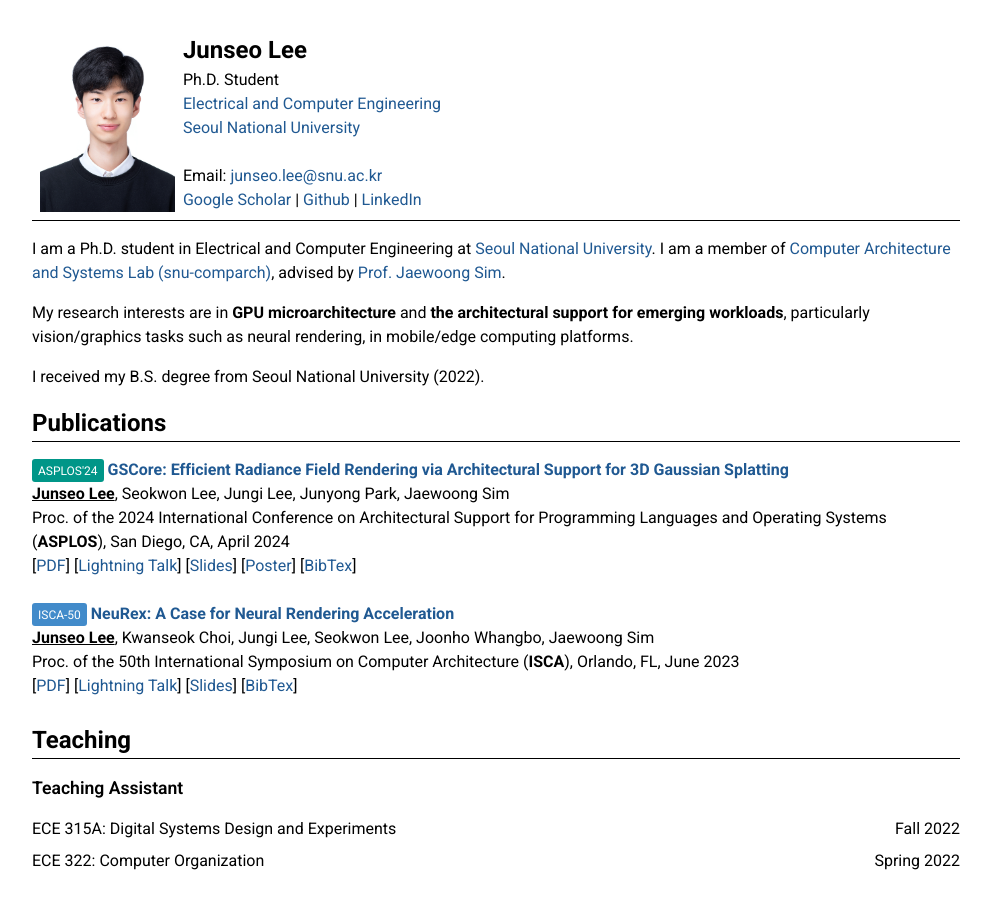
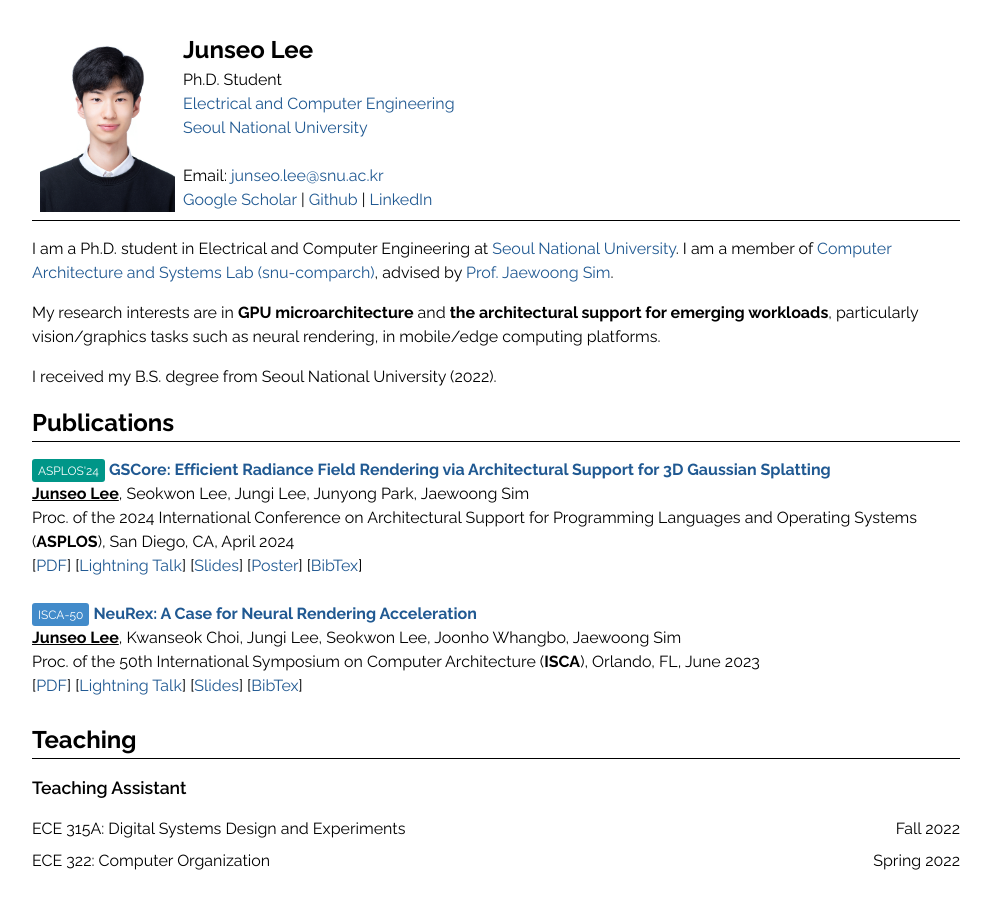
Before and after one commit to junseo013/junseo013.github.io, a Jekyll site: the page built from index.md, in a window 1280 px wide. Shown: the whole page, without its empty margins (144-1135 px from the left). Built offline with Jekyll 4.4.1, drawn with Linux system fonts in a browser that asks for light colours.

Commit message:
font: raleway

```diff
--- a/_includes/head.html
+++ b/_includes/head.html
@@ -7,7 +7,7 @@
 
   <link rel="preconnect" href="https://fonts.googleapis.com">
   <link rel="preconnect" href="https://fonts.gstatic.com" crossorigin>
-  <link href="https://fonts.googleapis.com/css2?family=Roboto:wght@100..900&display=swap" rel="stylesheet">
+  <link href="https://fonts.googleapis.com/css2?family=Raleway:wght@100..900&display=swap" rel="stylesheet">
   <link rel="stylesheet" href="assets/css/reset.css">
   <link rel="stylesheet" href="assets/css/styles.css">
 </head>
--- a/assets/css/styles.css
+++ b/assets/css/styles.css
@@ -1,7 +1,7 @@
 /* Global styles */
 html {
   font-size: 16px;
-  font-family: 'Roboto', sans-serif;
+  font-family: 'Raleway', 'Inter', sans-serif;
   font-weight: 400;
 }
 
```
